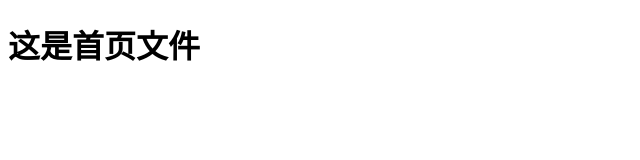
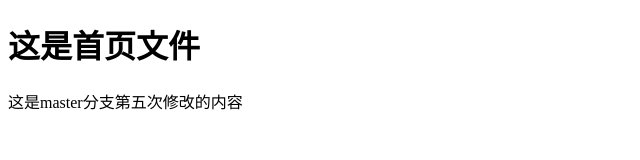
Before and after one commit to ComeonWw/testGitUsage, a plain HTML site: page index.html in a window 1280 px wide. Shown: the whole page, without its empty margins (0-640 px from the left). Drawn offline with Linux system fonts and the light colour scheme.

Commit message:
这是master分支第5次修改

```diff
--- a/index.html
+++ b/index.html
@@ -8,5 +8,6 @@
 </head>
 <body>
     <h1>这是首页文件</h1>
+    <p>这是master分支第五次修改的内容</p>
 </body>
 </html>
```
